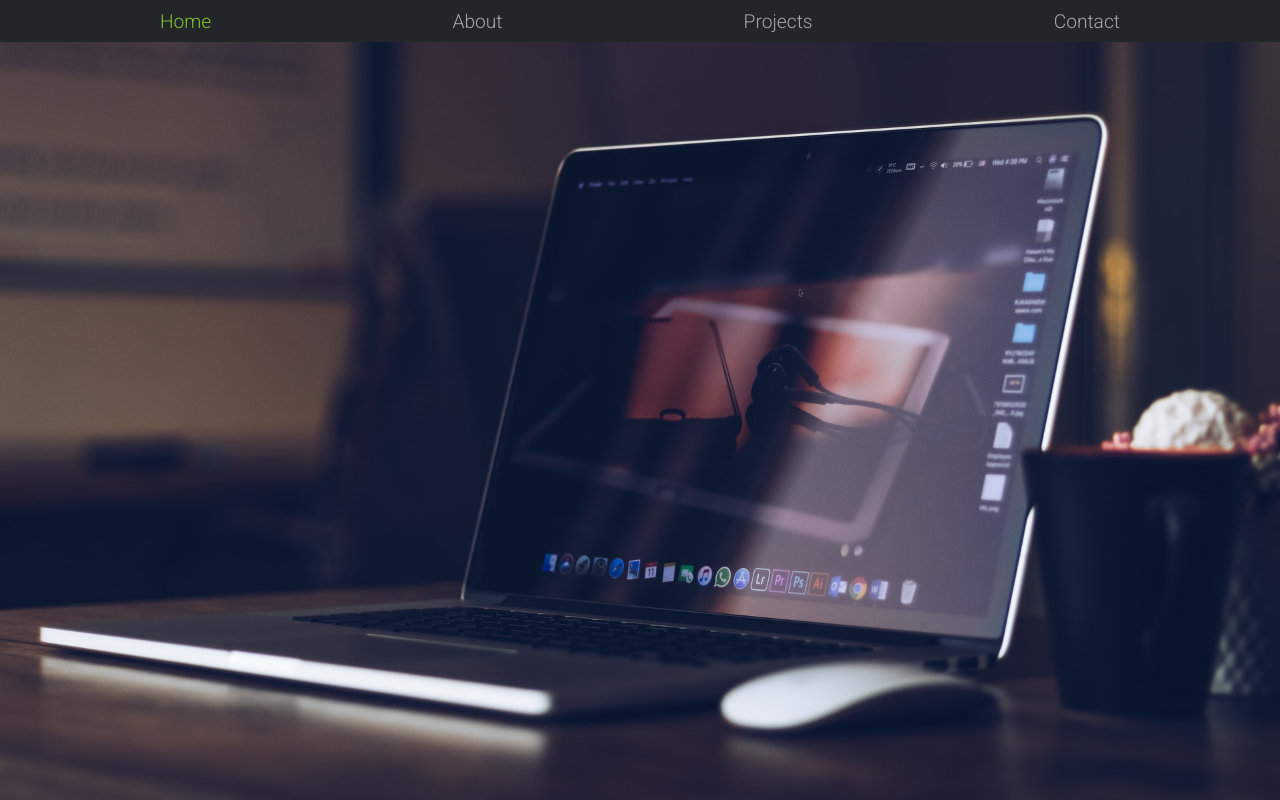
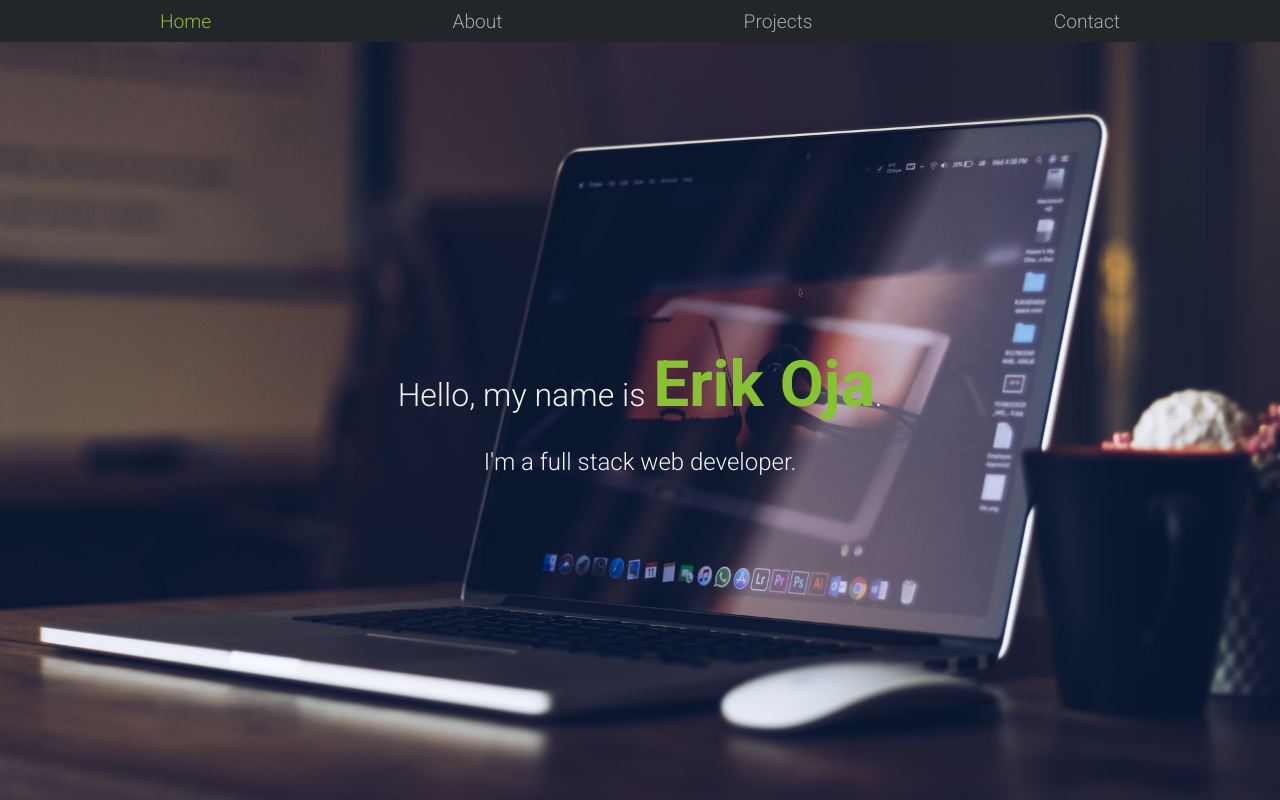
Before and after one commit to eoja82/Portfolio, a website with bundled scripts: page dist/index.html in a window 1280 px wide. Shown: the top 800 px of the page. Built offline with nearby package versions, Linux system fonts and the light colour scheme.

Commit message:
remove inline style on intro add class animations

```diff
--- a/dist/index.html
+++ b/dist/index.html
@@ -41,10 +41,10 @@
       <span class="sectionHeader"></span>
       <span class="headerBarContainer" style="display: none;"></span>
       <div id="hello">
-        <h1 id="fadeInDown" style="display: none;">
+        <h1 id="fadeInDown" class="animated fadeInDown">
           Hello, my name is <br class="lineBreak"><span class="name">Erik Oja</span>.
         </h1>
-        <h2 id="fadeInUp" style="display: none;">
+        <h2 id="fadeInUp" class="animated fadeInUp">
           I'm a full stack web developer.
         </h2>
       </div>
```
